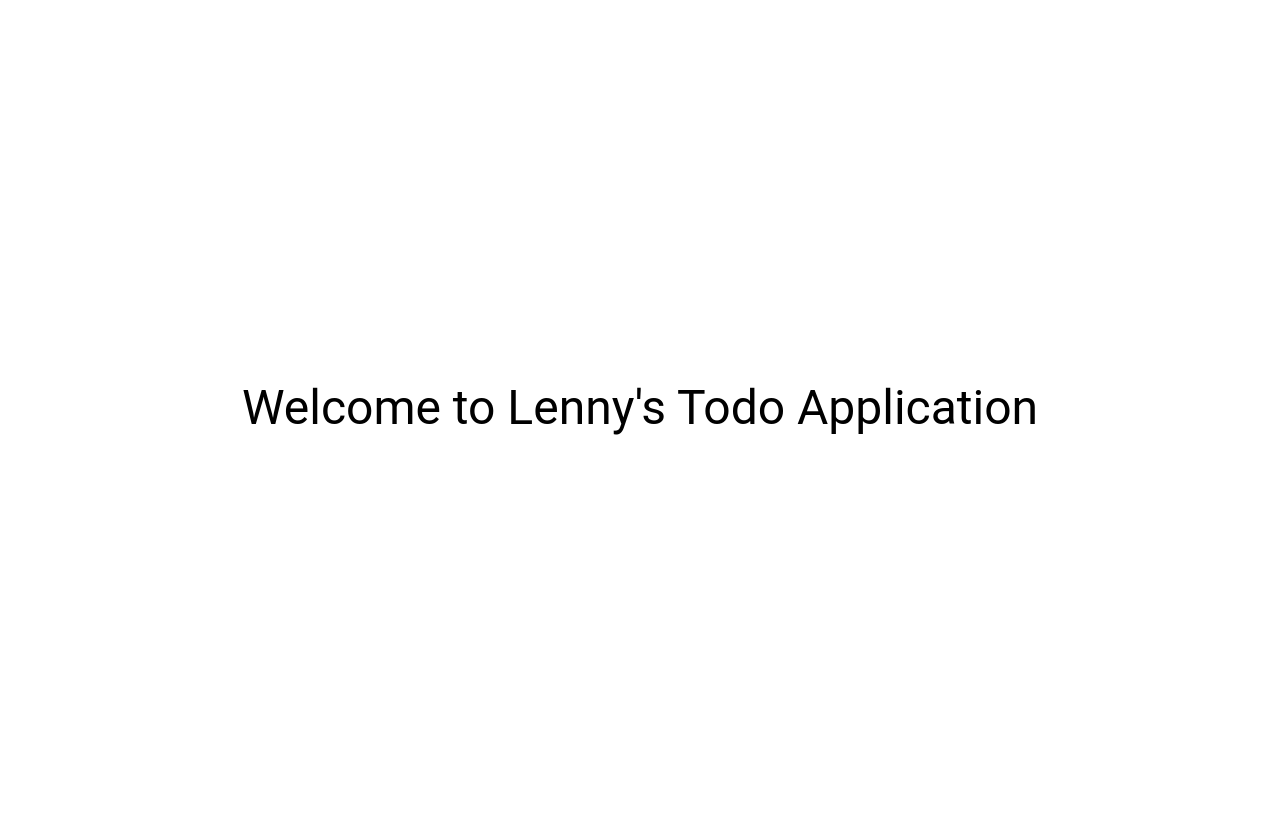
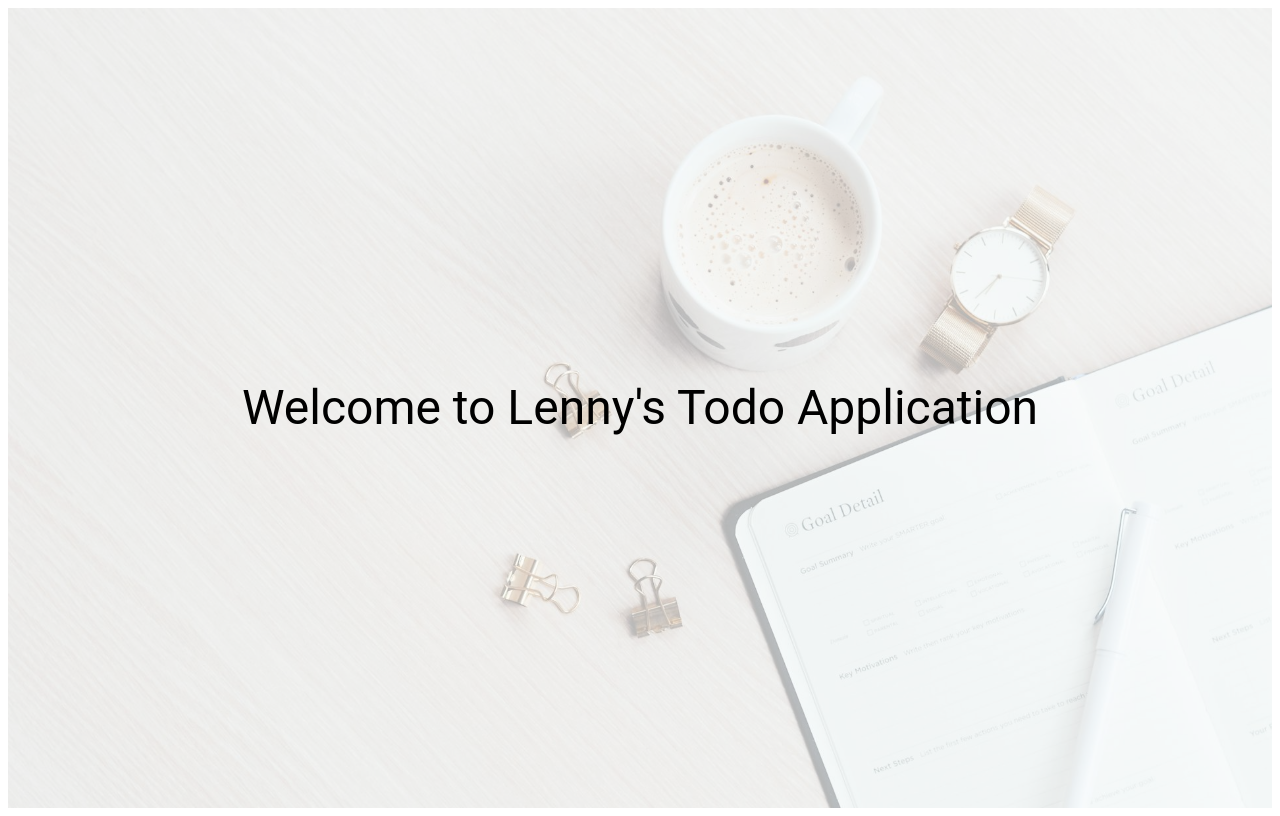
Before and after one commit to Marumo-ProG/Todo-app-nextjs, a Next.js app: page / in a window 1280 px wide. Built offline with nearby package versions, Linux system fonts and the light colour scheme.

Commit message:
background image setup

```diff
--- a/src/app/page.js
+++ b/src/app/page.js
@@ -1,12 +1,32 @@
 // MUI
-
 import Stack from "@mui/material/Stack";
 import Button from "@mui/material/Button";
 import Typography from "@mui/material/Typography";
 
+import Image from "next/image";
+
+// images
+import BackgroundImage from "../../public/background1.jpg";
+
 const LandingPage = () => {
 	return (
-		<Stack height={"100vh"} justifyContent={"center"} alignItems={"center"}>
+		<Stack
+			sx={{
+				position: "relative",
+				height: "100vh",
+				display: "flex",
+				justifyContent: "center",
+				alignItems: "center",
+			}}
+		>
+			<Image
+				src={BackgroundImage}
+				alt="Background Image"
+				layout="fill"
+				objectFit="cover"
+				quality={100}
+				style={{ position: "absolute", zIndex: -1, opacity: 0.3 }}
+			/>
 			<Typography variant={"h3"} sx={{ textAlign: "center" }}>
 				Welcome to Lenny's Todo Application
 			</Typography>
```
Also changed, not shown: public/background1.jpg (added).
